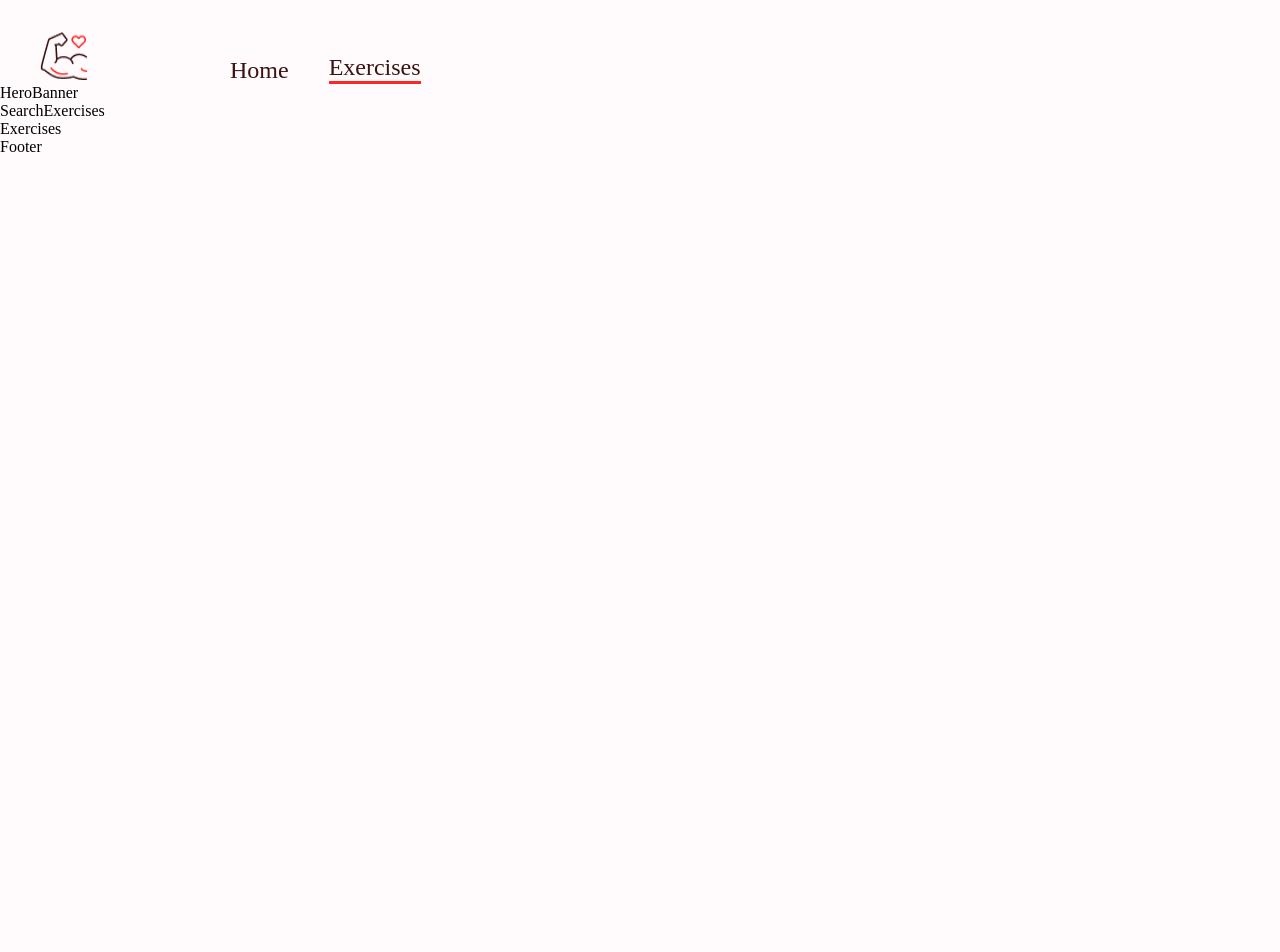
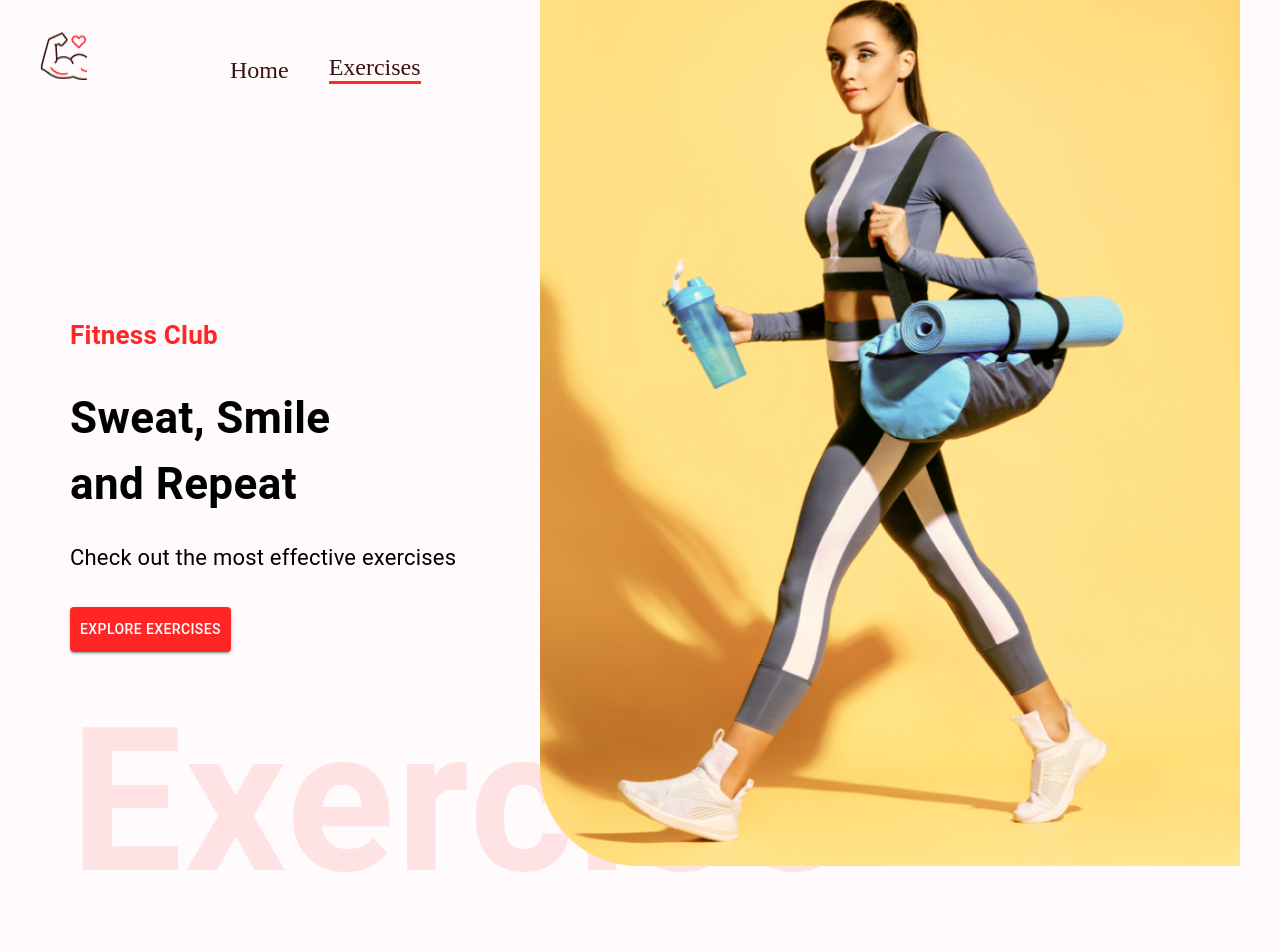
Before and after one commit to Apollon-Kelenc/project_fitness_app, a React (Create React App) app: page / in a window 1280 px wide. Shown: the top 952 px of the page. Before the commit the page ends 800 px from the top, so only its background shows below. Built offline with nearby package versions, Linux system fonts and the light colour scheme.

Commit message:
add styling and banner img to HeroBanner component

```diff
--- a/src/components/HeroBanner.js
+++ b/src/components/HeroBanner.js
@@ -1,7 +1,48 @@
 import React from "react";
+import { Box, Stack, Typography, Button } from "@mui/material";
+
+import HeroBannerImage from "../assets/images/banner.png";
 
 const HeroBanner = () => {
-  return <div>HeroBanner</div>;
+  return (
+    <Box
+      sx={{ mt: { lg: "212px", xs: "70px" }, ml: { sm: "50px" } }}
+      position="relative"
+      p="20px"
+    >
+      <Typography color="#FF2625" fontWeight="600" fontSize="26px">
+        Fitness Club
+      </Typography>
+      <Typography
+        fontWeight="700"
+        sx={{ fontSize: { lg: "44px", xs: "40px" } }}
+        mb="23px"
+        mt="30px"
+      >
+        Sweat, Smile <br /> and Repeat
+      </Typography>
+      <Typography fontSize="22px" lineHeight="35px" mb={4}>
+        Check out the most effective exercises
+      </Typography>
+      <Button
+        variant="contained"
+        color="error"
+        href="#exercises"
+        sx={{ backgroundColor: "#FF2625", padding: "10px" }}
+      >
+        Explore Exercises
+      </Button>
+      <Typography
+        fontWeight={600}
+        color="#ff2625"
+        sx={{ opacity: 0.1, display: { lg: "block", xs: "none" } }}
+        fontSize="200px"
+      >
+        Exercise
+      </Typography>
+      <img src={HeroBannerImage} alt="banner" className="hero-banner-img" />
+    </Box>
+  );
 };
 
 export default HeroBanner;
```
